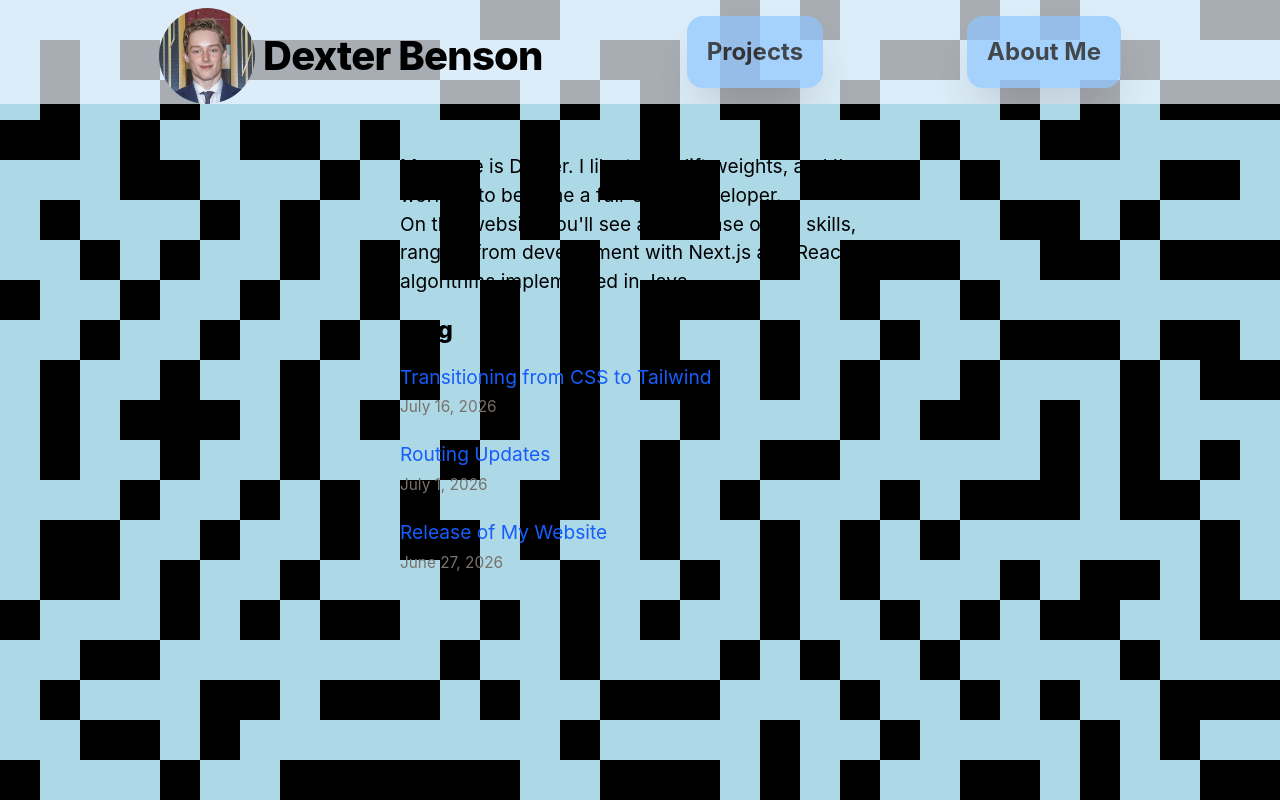
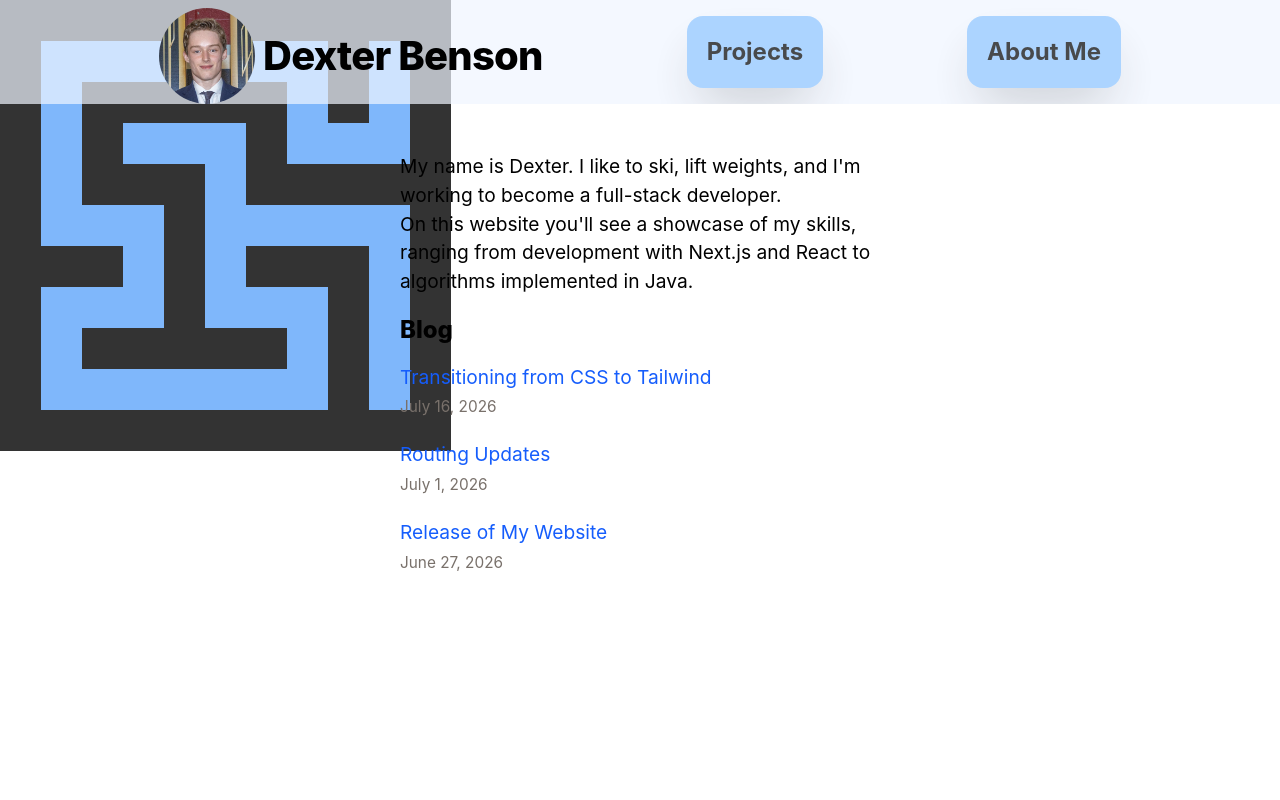
Before and after one commit to dexben5/nextjs-website, a Next.js app: page / in a window 1280 px wide. Built offline with nearby package versions, Linux system fonts and the light colour scheme.

Commit message:
tweak maze generation so it is only straight lines

```diff
--- a/components/MazeBackground.tsx
+++ b/components/MazeBackground.tsx
@@ -44,7 +44,7 @@ export default function MazeBackground({
     const [x, y] = lastVisited;
 
     // Fill in updated cell light blue
-    ctx.fillStyle = "lightblue";
+    ctx.fillStyle = "#60a5fa";
     ctx.fillRect(y * cellSize, x * cellSize, cellSize, cellSize);
   }, [lastVisited, cellSize]);
 
@@ -54,7 +54,7 @@ export default function MazeBackground({
       ref={canvasRef}
       width={grid[0].length * cellSize}
       height={grid.length * cellSize}
-      className="fixed top-0 left-0 -z-10"
+      className="fixed top-0 left-0 -z-10 opacity-80"
     />
   );
 }
--- a/components/MazeDriver.tsx
+++ b/components/MazeDriver.tsx
@@ -5,19 +5,23 @@ import MazeBackground from "@components/MazeBackground";
 import { Coord } from "@lib/bfs";
 import dfsGenerateMaze from "@lib/dfs-maze-generator";
 
-const rows = 25;
-const cols = 50;
-const stepDelayMs = 0;
+const rows = 11;
+const cols = 11;
+const stepDelayMs = 50;
 
-// Randomized start value
+// Randomized start value (odd row and column to ensure it is a valid cell in the maze)
+const randX = Math.floor(Math.random() * rows);
+const randY = Math.floor(Math.random() * cols);
 const start: Coord = [
-  Math.floor(Math.random() * rows),
-  Math.floor(Math.random() * cols),
+  randX % 2 == 0 ? (randX > 1 ? randX - 1 : randX + 1) : randX,
+  randY % 2 == 0 ? (randY > 1 ? randY - 1 : randY + 1) : randY,
 ];
+
 const grid = dfsGenerateMaze(rows, cols, start);
 
 export default function MazeDriver() {
   // Start bfs with a given grid, start point, and delay between cell explorations
+  console.table(grid);
   const lastVisited = useBfs(grid, start, stepDelayMs);
-  return <MazeBackground grid={grid} lastVisited={lastVisited} cellSize={40} />;
+  return <MazeBackground grid={grid} lastVisited={lastVisited} cellSize={41} />;
 }
--- a/lib/dfs-maze-generator.ts
+++ b/lib/dfs-maze-generator.ts
@@ -1,10 +1,10 @@
 type Coord = [number, number];
 
 const DIRECTIONS: Coord[] = [
-  [-1, 0],
-  [1, 0],
-  [0, 1],
-  [0, -1],
+  [-2, 0],
+  [2, 0],
+  [0, 2],
+  [0, -2],
 ];
 
 // Set entries are compared based on memory address, so represent coordinates as strings
@@ -12,37 +12,18 @@ function key(x: number, y: number): string {
   return `${x},${y}`;
 }
 
-function isValidCell(
-  grid: number[][],
-  x: number,
-  y: number,
-  rows: number,
-  cols: number,
-): boolean {
-  let wallCount = 0;
-  for (const [dx, dy] of DIRECTIONS) {
-    const nx = x + dx;
-    const ny = y + dy;
-
-    if (nx < 0 || nx >= rows || ny < 0 || ny >= cols || grid[nx][ny] === 1) {
-      wallCount++;
-    }
-  }
-
-  return wallCount >= 3;
-}
-
 export default function dfsGenerateMaze(
   rows: number,
   cols: number,
   start: Coord,
 ): number[][] {
+  const gridRows = rows;
+  const gridCols = cols;
+
   // Initialize grid with all walls
-  const grid: number[][] = Array.from({ length: rows }, () =>
-    new Array(cols).fill(1),
+  const grid: number[][] = Array.from({ length: gridRows }, () =>
+    new Array(gridCols).fill(1),
   );
-
-  console.log(start);
 
   // Initialize visited and stack with start, set start cell to 0
   const visited = new Set<string>([key(...start)]);
@@ -62,13 +43,14 @@ export default function dfsGenerateMaze(
       const ny = y + dy;
       if (
         nx >= 0 &&
-        nx < rows &&
+        nx < gridRows &&
         ny >= 0 &&
-        ny < cols &&
-        !visited.has(key(nx, ny)) &&
-        isValidCell(grid, nx, ny, rows, cols)
+        ny < gridCols &&
+        !visited.has(key(nx, ny))
       ) {
         grid[nx][ny] = 0;
+        grid[x + dx / 2][y + dy / 2] = 0;
+
         visited.add(key(nx, ny));
         stack.push([nx, ny]);
         moved = true;
@@ -84,3 +66,16 @@ export default function dfsGenerateMaze(
 
   return grid;
 }
+
+// TESTING
+const rows = 11;
+const cols = 11;
+
+const randX = Math.floor(Math.random() * rows);
+const randY = Math.floor(Math.random() * cols);
+const start: Coord = [
+  randX % 2 == 0 ? (randX > 1 ? randX - 1 : randX + 1) : randX,
+  randY % 2 == 0 ? (randY > 1 ? randY - 1 : randY + 1) : randY,
+];
+
+console.table(dfsGenerateMaze(rows, cols, start));
```
